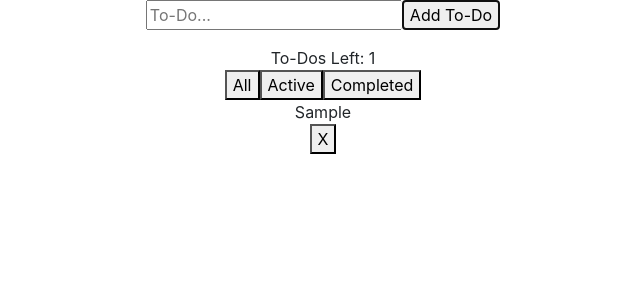
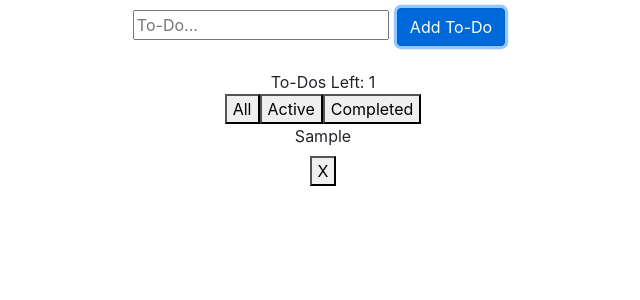
Before and after one commit to Rmartinez2020/todoApp, a React (Create React App) app: page / in a window 1280 px wide. Both pictures are taken after typing "Sample" into the empty fields and a click on the button "Add To-Do". Shown: the top 300 px of the page, without its empty margins (317-957 px from the left). Built offline with nearby package versions, Linux system fonts and the light colour scheme.

Commit message:
style form with bootstrap

```diff
--- a/src/components/Todo.js
+++ b/src/components/Todo.js
@@ -10,7 +10,7 @@ function Todo(props) {
                 }}
                 onClick={props.toggleStatus}
             >{props.todo.text}</div>
-            <button onClick={props.delete}>X</button>
+            <button className="m-2" onClick={props.delete}>X</button>
         </div>
     )
 }
--- a/src/components/TodoForm.js
+++ b/src/components/TodoForm.js
@@ -7,12 +7,14 @@ class TodoForm extends React.Component {
     state = {
         text: ""
     };
+
     /* create on change function that will change the state */
     handleChange = (event) => {
         this.setState({
             [event.target.name]: event.target.value
         })
     };
+
     /* create function for submitting the form */
     handleSubmit = (event) => {
         event.preventDefault();
@@ -26,6 +28,7 @@ class TodoForm extends React.Component {
             text: ""
         })
     };
+
     /* create an input to add todos */
     render() {
         return (
@@ -37,7 +40,7 @@ class TodoForm extends React.Component {
                         onChange={this.handleChange}
                         type="text"
                         placeholder="To-Do..." />
-                    <button onClick={this.handleSubmit}>Add To-Do</button>
+                    <button className="btn btn-primary m-2" onClick={this.handleSubmit}>Add To-Do</button>
                 </div>
             </form>
         )
```
